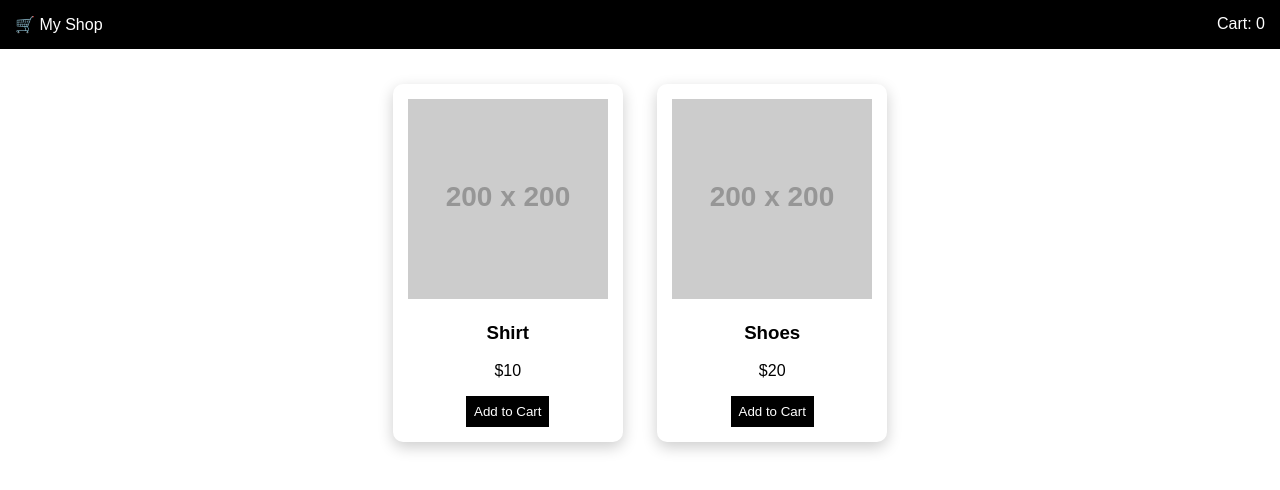
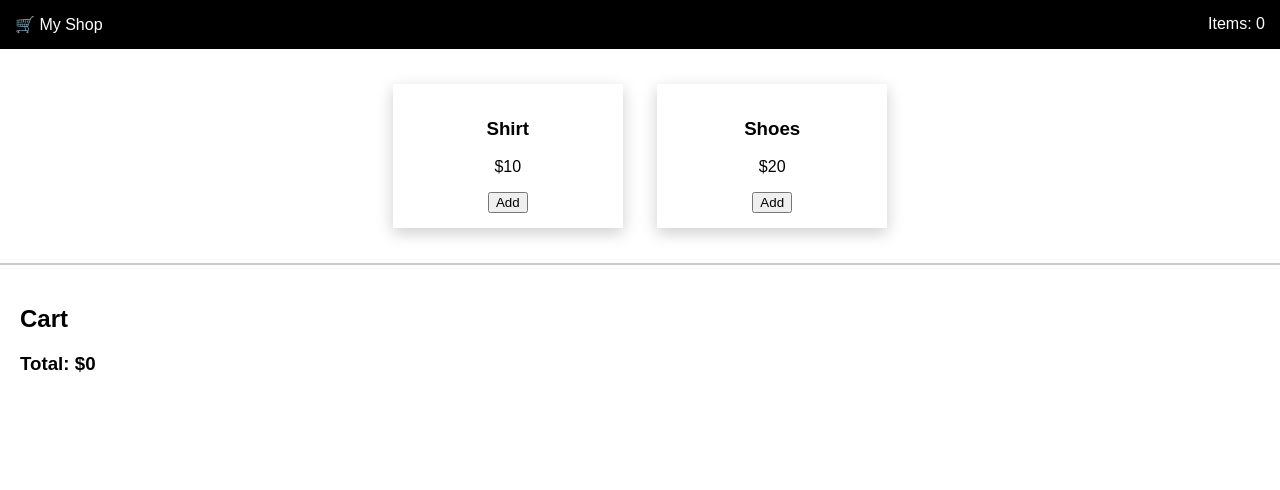
Before and after one commit to hiya-sketch/hiya, a plain HTML site: page index.html in a window 1280 px wide. Drawn offline with Linux system fonts and the light colour scheme; placeholder pictures from the web are drawn by us.

Commit message:
Update index.html

```diff
--- a/index.html
+++ b/index.html
@@ -1,7 +1,7 @@
 <!DOCTYPE html>
 <html>
 <head>
-<title>My Shop</title>
+<title>My Pro Shop</title>
 
 <style>
 body {
@@ -18,10 +18,6 @@ body {
   justify-content: space-between;
 }
 
-.cart {
-  cursor: pointer;
-}
-
 /* Products */
 .products {
   padding: 20px;
@@ -33,20 +29,13 @@ body {
   width: 200px;
   margin: 15px;
   padding: 15px;
-  border-radius: 10px;
   box-shadow: 0 5px 15px rgba(0,0,0,0.2);
 }
 
-.card img {
-  width: 100%;
-}
-
-button {
-  padding: 8px;
-  background: black;
-  color: white;
-  border: none;
-  cursor: pointer;
+/* Cart */
+.cart-box {
+  padding: 20px;
+  border-top: 2px solid #ccc;
 }
 </style>
 
@@ -56,33 +45,57 @@ button {
 
 <div class="navbar">
   <div>🛒 My Shop</div>
-  <div class="cart">Cart: <span id="count">0</span></div>
+  <div>Items: <span id="count">0</span></div>
 </div>
 
 <div class="products">
 
   <div class="card">
-    <img src="https://via.placeholder.com/200">
     <h3>Shirt</h3>
     <p>$10</p>
-    <button onclick="add()">Add to Cart</button>
+    <button onclick="add('Shirt',10)">Add</button>
   </div>
 
   <div class="card">
-    <img src="https://via.placeholder.com/200">
     <h3>Shoes</h3>
     <p>$20</p>
-    <button onclick="add()">Add to Cart</button>
+    <button onclick="add('Shoes',20)">Add</button>
   </div>
 
 </div>
 
+<div class="cart-box">
+  <h2>Cart</h2>
+  <ul id="cart"></ul>
+  <h3>Total: $<span id="total">0</span></h3>
+</div>
+
 <script>
 let count = 0;
+let total = 0;
 
-function add(){
+function add(name, price){
   count++;
+  total += price;
+
   document.getElementById("count").innerText = count;
+  document.getElementById("total").innerText = total;
+
+  let li = document.createElement("li");
+  li.innerHTML = name + " - $" + price +
+  " <button onclick='remove(this,"+price+")'>X</button>";
+
+  document.getElementById("cart").appendChild(li);
+}
+
+function remove(btn, price){
+  count--;
+  total -= price;
+
+  document.getElementById("count").innerText = count;
+  document.getElementById("total").innerText = total;
+
+  btn.parentElement.remove();
 }
 </script>
 
```
